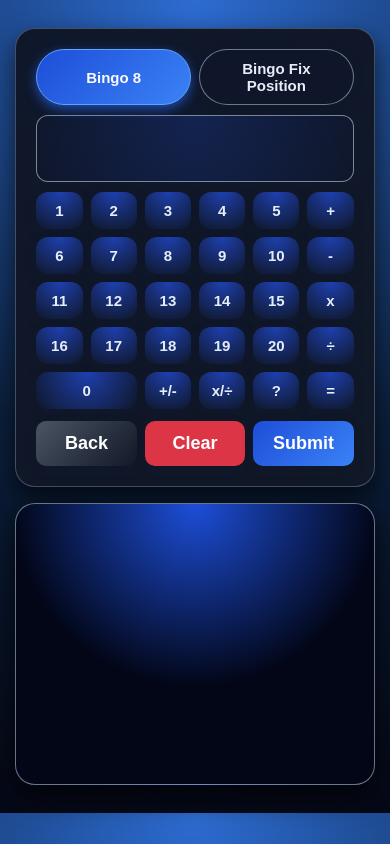
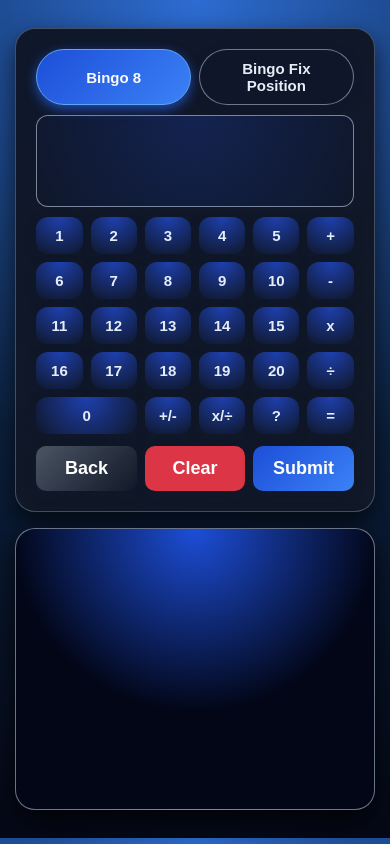
Before and after one commit to Rewwiw/A-Math-Solution-Solver, a plain HTML site: page index.html in a window 390 px wide. Drawn offline with Linux system fonts and the light colour scheme.

Commit message:
Update styles.css

```diff
--- a/css/styles.css
+++ b/css/styles.css
@@ -398,6 +398,14 @@ body {
     width: 95%;
     max-width: 450px;
   }
+    .show-pawn-input {
+    height: auto;          /* ให้สูงตามเนื้อหา */
+    min-height: 70px;      /* กันย่อเกินไป ก่อนมีเบี้ย */
+    padding: 10px;         /* เผื่อพื้นที่ให้พอดี */
+    gap: 6px;              /* ระยะช่องระหว่างเบี้ย */
+    flex-wrap: wrap;       /* ให้ขึ้นหลายแถวทันที */
+    align-items: flex-start;
+  }
 
   .pawn-slot {
     min-width: 24px;
```
